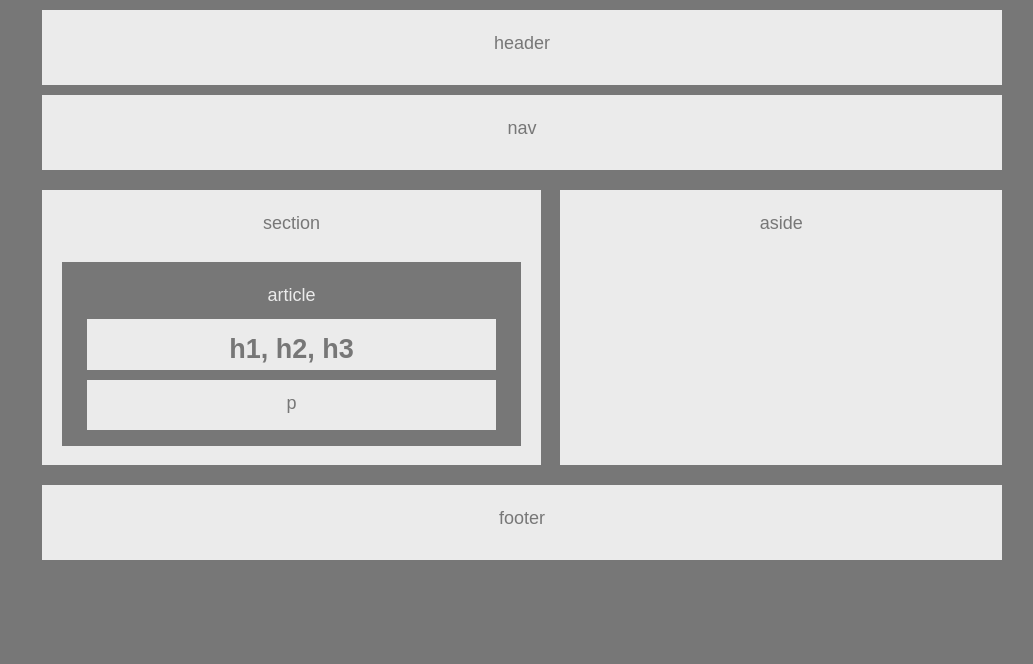
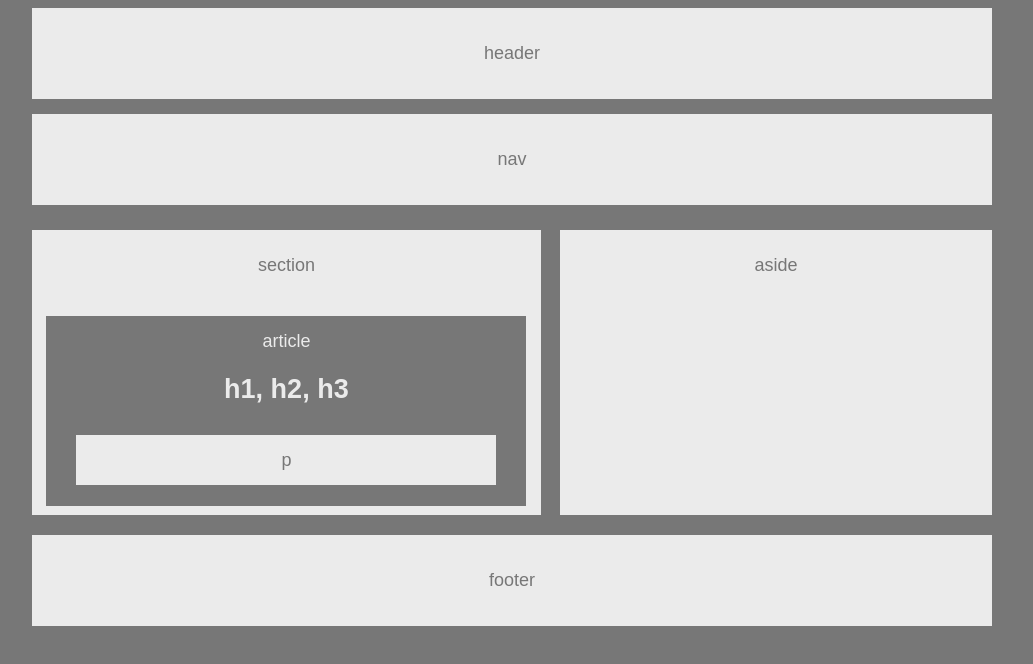
Before and after one commit to gregsorkin/HW-Wireframe, a plain HTML site: page index.html in a window 1280 px wide. Shown: the whole page, without its empty margins (118-1151 px from the left). Drawn offline with Linux system fonts and the light colour scheme.

Commit message:
Resubmitted

```diff
--- a/style.css
+++ b/style.css
@@ -1,68 +1,3 @@
-/** Working code found here, which pushed my effort over the edge. Not proud of how I got here, but I can see how it works
-besides how the clearfix div and how it's different than just adding clear: both in the right place.
-https://github.com/ronnytomasetti/hw-wireframe/blob/master/style.css **/
-
-body {
-	background-color: #777777;
-	width: 960px;
-	margin: 0 auto;
-}
-
-.header, .nav, .section, .aside, footer {
-	background-color: #ebebeb;
-	color: #777777;
-	font-family: Arial, "Helvetica Neue", Helvetica, sans-serif;
-	font-size: 18px;
-	line-height: 1.5;
-	text-align: center;
-	height: 35px;
-	margin: 10px auto 0px auto;
-	padding: 20px;
-}
-
-.section, .aside {
-	box-sizing: border-box;
-	height: 275px;
-	margin: 20px auto 10px auto;
-	padding: 20px 10px 10px 10px;
-}
-
-.section {
-	float: left;
-	width: 52%;
-}
-
-.aside {
-	float: right;
-	width: 46%;
-}
-
-.article {
-	background-color: #777777;
-	color:  #ebebeb;
-	box-sizing: border-box;
-	height: 75%;
-	margin: 25px 10px 10px 10px;
-	padding: 20px 15px 10px 15px;
-}
-
-h2, p {
-	box-sizing: border-box;
-	background-color: #ebebeb;
-	color: #777777;
-	height: 33%;
-	margin: 10px 10px;
-	padding: 10px;
-}
-
-.clearfix {
-	clear: both;
-	overflow: auto;
-}
-
-/** My code that was loading wrong on the left/right side, but seemed to have most of the necessary elements
-(some classes were renamed along the way)
-
 body {
     font-family: 'Arial', 'Helvetica Neue', Helvetica, sans-serif;
     color: #777;
@@ -74,74 +9,56 @@ body {
     padding: 0px;
 }
 
-.header, .nav {
+.header, .nav, footer {
     padding: 35px;
     color: #777;
     background: #ebebeb;
     margin-bottom: 15px;
+    clear: both;
+}
+
+.section, .aside {
+    background-color: #ebebeb;
+    color: #777;
+    padding-top: 25px;
+    padding-bottom: 10px;
+    margin-top: 10px;
+    margin-bottom: 20px;
+    height: 250px;
 }
 
 .section {
-    background-color: #ebebeb;
-    color: #777;
-    width: 52%;
-    padding-top: 30px;
-    padding-bottom: 20px;
-    margin-top: 10px;
-    margin-right: 15px;
-    box-sizing: border-box;
+    width: 53%;
+    float: left;
+    display: inline-block;
 }
 
 .aside {
-    background-color: #ebebeb;
-    color: #777;
-    padding-top: 30px;
-    height: 275px;
-    width: 46%;
-    float: auto;
-    margin-bottom: 20px;
-    margin top: 25px;
-    box-sizing: border-box;
-}
-
-.article {
-    background-color: #777777;
-    color:  #ebebeb;
-    box-sizing: border-box;
-    height: 75%;
-    margin: 25px 10px 10px 10px;
-    padding: 20px 15px 10px 15px;
+    width: 45%;
+    float: right;
 }
 
 .article {
     color: #ebebeb;
     background: #777;
-    width: 460px;
-    margin-left: 15px;
-    height: 75px;
+    width: 480px;
+    margin-left: auto;
+    margin-right: auto;
+    height: 175px;
+    position: relative;
+    bottom: -40px;
+    z-index: 2;
+    padding-top: 15px;
 }
 
-.hbox, .pbox {
-    box-sizing: border-box;
-    background-color: #ebebeb;
-    color: #777777;
-    height: 33%;
-    margin: 10px 10px;
-    padding: 10px;
-}
-
-h1, p {
+h3, p {
     color: #777;
     background: #ebebeb;
-    height: 40px;
-    margin: 10px;
+    height: 35px;
+    margin: 10px 30px;
+    position: relative;
+    bottom: -7px;
+    z-index: 3;
+    padding: 10% 0p;
+    padding-top: 15px;
 }
-
-footer {
-    padding: 30px;
-    color: #777;
-    background: #ebebeb;
-    clear: both;
-    margin-top: 15px;
-}
-**/
```
